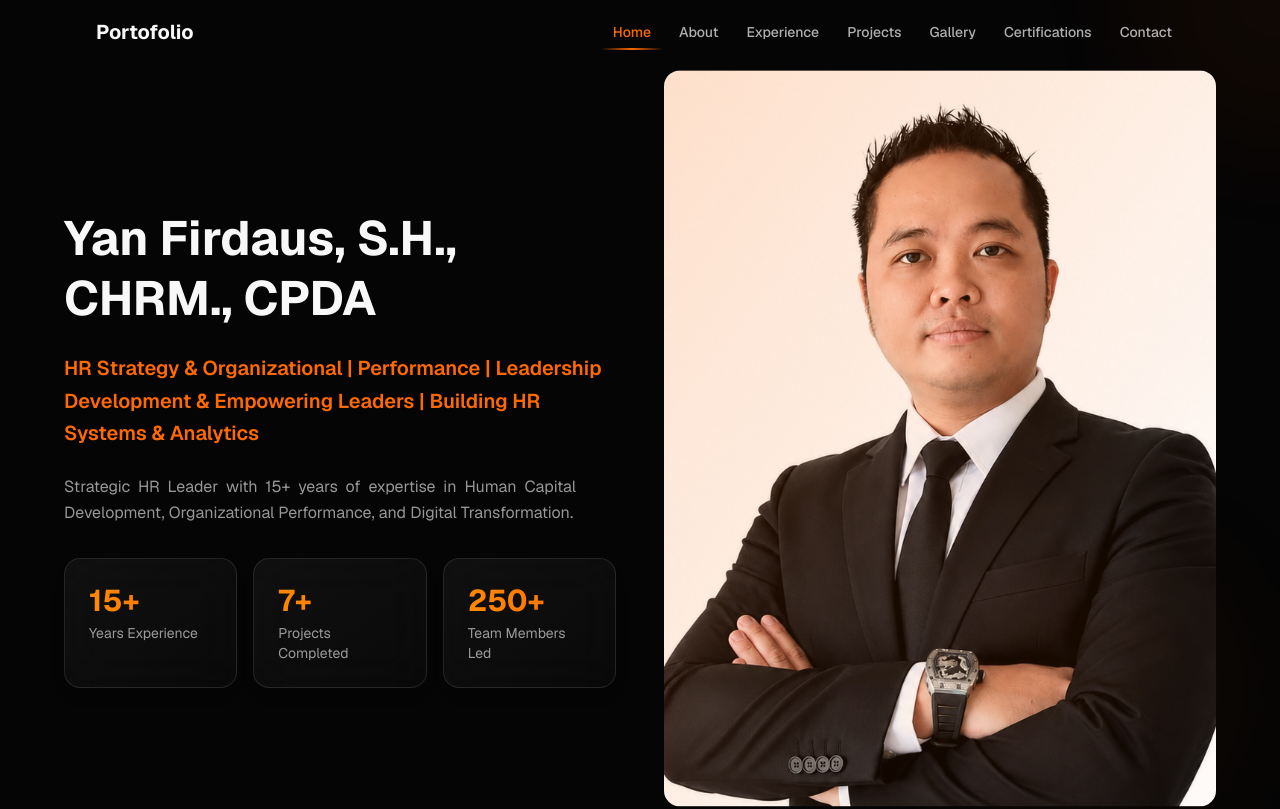
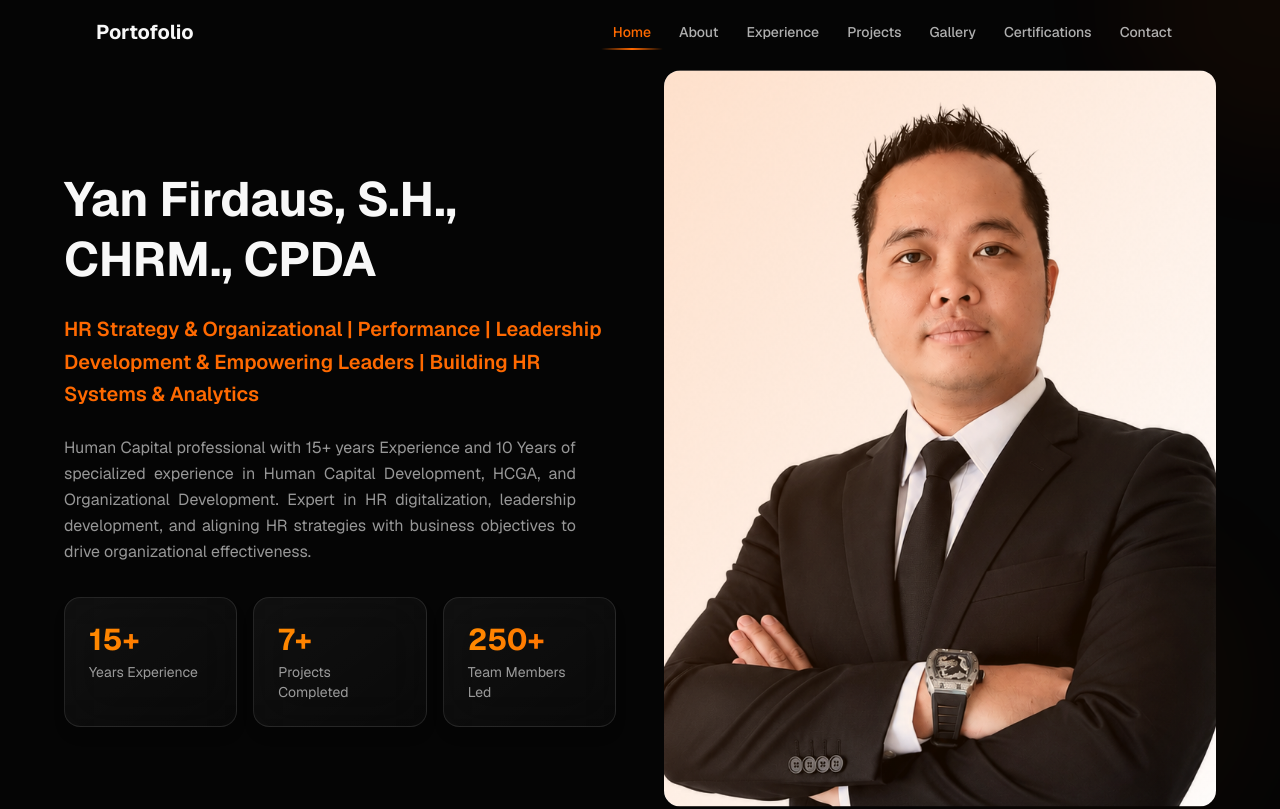
Before and after one commit to hc-mase-app/web-portofolio, a Next.js app: page / in a window 1280 px wide. Shown: the top 809 px of the page. Built offline with nearby package versions, Linux system fonts and the light colour scheme.

Commit message:
Update home-landing.tsx

```diff
--- a/components/portfolio/home-landing.tsx
+++ b/components/portfolio/home-landing.tsx
@@ -112,7 +112,7 @@ const HomeLanding = () => {
                   animate={{ opacity: 1, y: 0 }}
                   transition={{ duration: 0.8, delay: 0.3 }}
                 >
-                  Strategic HR Leader with 15+ years of expertise in Human Capital Development, Organizational Performance, and Digital Transformation.
+                  Human Capital professional with 15+ years Experience and 10 Years of specialized experience in Human Capital Development, HCGA, and Organizational Development. Expert in HR digitalization, leadership development, and aligning HR strategies with business objectives to drive organizational effectiveness.
                 </motion.p>
               </motion.div>
 
```
